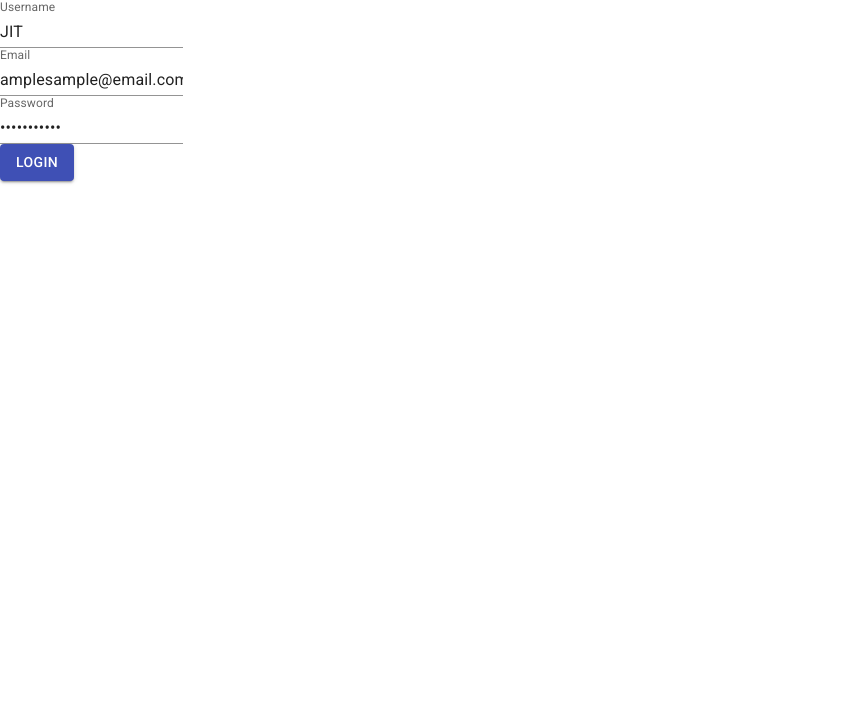
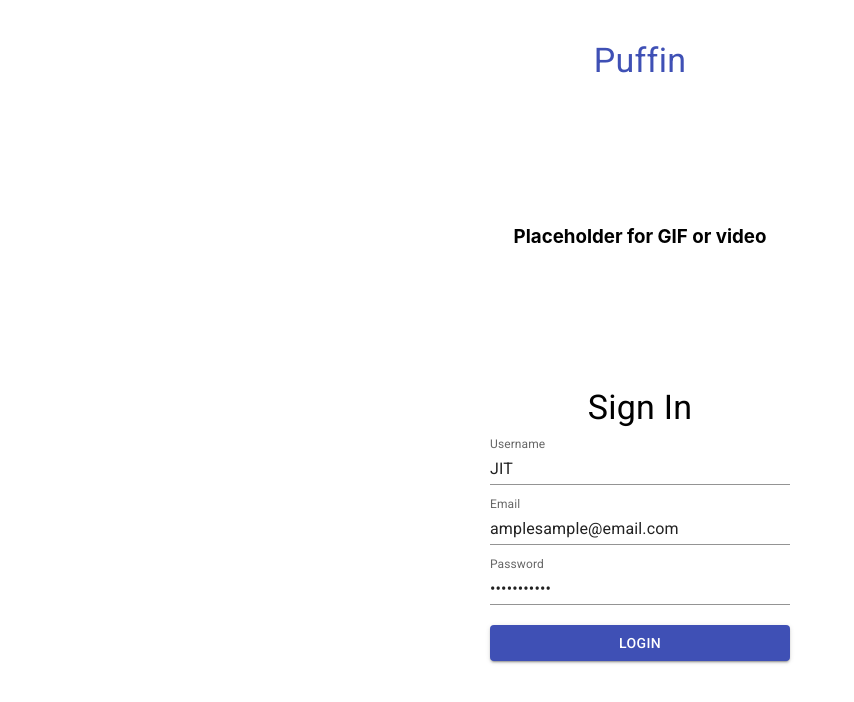
Before and after one commit to rpp34-boc-caspian/Puffin, a React (Create React App) app: page /login in a window 1280 px wide. Shown: the top 702 px of the page, without its empty margins (0-854 px from the left). Built offline with nearby package versions, Linux system fonts and the light colour scheme; no server answers.

Commit message:
Style for /login

```diff
--- a/src/authentication/login.tsx
+++ b/src/authentication/login.tsx
@@ -3,9 +3,16 @@ import { useNavigate } from 'react-router-dom';
 import Cookies from 'js-cookie';
 import axios from 'axios';
 
+import Typography from '@mui/material/Typography';
 import TextField from '@mui/material/TextField';
 import Button from '@mui/material/Button';
 import Alert from '@mui/material/Alert';
+import Grid from '@mui/material/Grid';
+import Box from '@mui/material/Box';
+
+import theme from '../theme';
+import { ThemeProvider } from '@mui/material/styles';
+
 
 function Login({ user }: { user: Function }) {
   const [username, setUsername] = useState('JIT');
@@ -54,16 +61,46 @@ function Login({ user }: { user: Function }) {
   };
 
   return (
-    <>
+      <ThemeProvider theme={theme}>
+
+        <Typography variant="h4" color="primary" align="center" mt={ 5 } component="div">
+          Puffin
+        </Typography>
+
+        <Grid
+          container
+          spacing={ 0 }
+          direction="column"
+          alignItems="center"
+          justifyContent="center"
+          style={{ minHeight: '75vh' }}
+        >
+
           {
             serverError ? <Alert severity="error">Oops, something went wrong, please try again</Alert> : <></>
           }
 
-      <div>
+          <Box
+            mt={ 15 }
+            mb={ 15 }
+          >
+            <h3>Placeholder for GIF or video</h3>
+
+          </Box>
+
+          <Box>
+            <Typography variant="h4" align="left" component="div">
+              Sign In
+            </Typography>
+          </Box>
+
+          <Box>
             <TextField
               error={ loginError }
               id="login-username"
               label="Username"
+              margin="dense"
+              sx={{ width: 300 }}
               type="text"
               value={ username }
               onChange={ (e) => { setUsername(e.target.value) } }
@@ -71,12 +108,14 @@ function Login({ user }: { user: Function }) {
               variant="standard"
               helperText={ loginError ? "Username, email, or password is incorrect" : '' }
             />
-      </div>
-      <div>
+          </Box>
+          <Box>
             <TextField
               error={ loginError }
               id="login-email"
               label="Email"
+              margin="dense"
+              sx={{ width: 300 }}
               type="text"
               value={ email }
               onChange={ (e) => { setEmail(e.target.value) } }
@@ -84,12 +123,14 @@ function Login({ user }: { user: Function }) {
               variant="standard"
               helperText={ loginError ? "Username, email, or password is incorrect" : '' }
             />
-      </div>
-      <div>
+          </Box>
+          <Box>
             <TextField
               error={ loginError }
               id="login-password"
               label="Password"
+              margin="dense"
+              sx={{ width: 300 }}
               type="password"
               value={ password }
               onChange={ (e) => { setPassword(e.target.value) } }
@@ -97,11 +138,17 @@ function Login({ user }: { user: Function }) {
               variant="standard"
               helperText={ loginError ? "Username, email, or password is incorrect" : '' }
             />
-      </div>
+          </Box>
 
-      <Button variant="contained" onClick={ () => { handleLogin() } }>Login</Button>
+          <Box
+            p={ 2 }
+            sx={{ width: 300 }}
+          >
+            <Button fullWidth variant="contained" onClick={ () => { handleLogin() } }>Login</Button>
+          </Box>
 
-    </>
+        </Grid>
+      </ThemeProvider>
   );
 };
 
```
Lines whose indentation alone changed are shown as unchanged.
